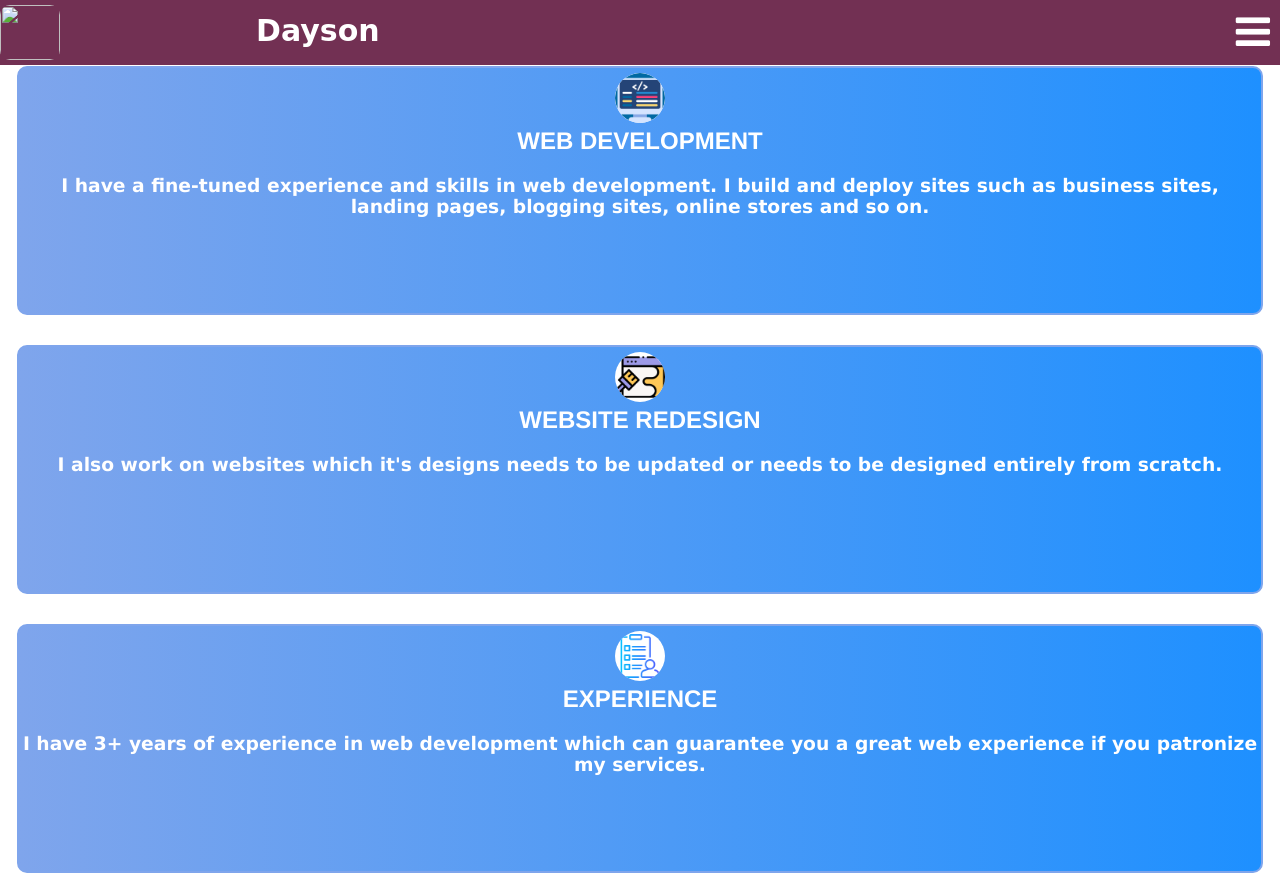
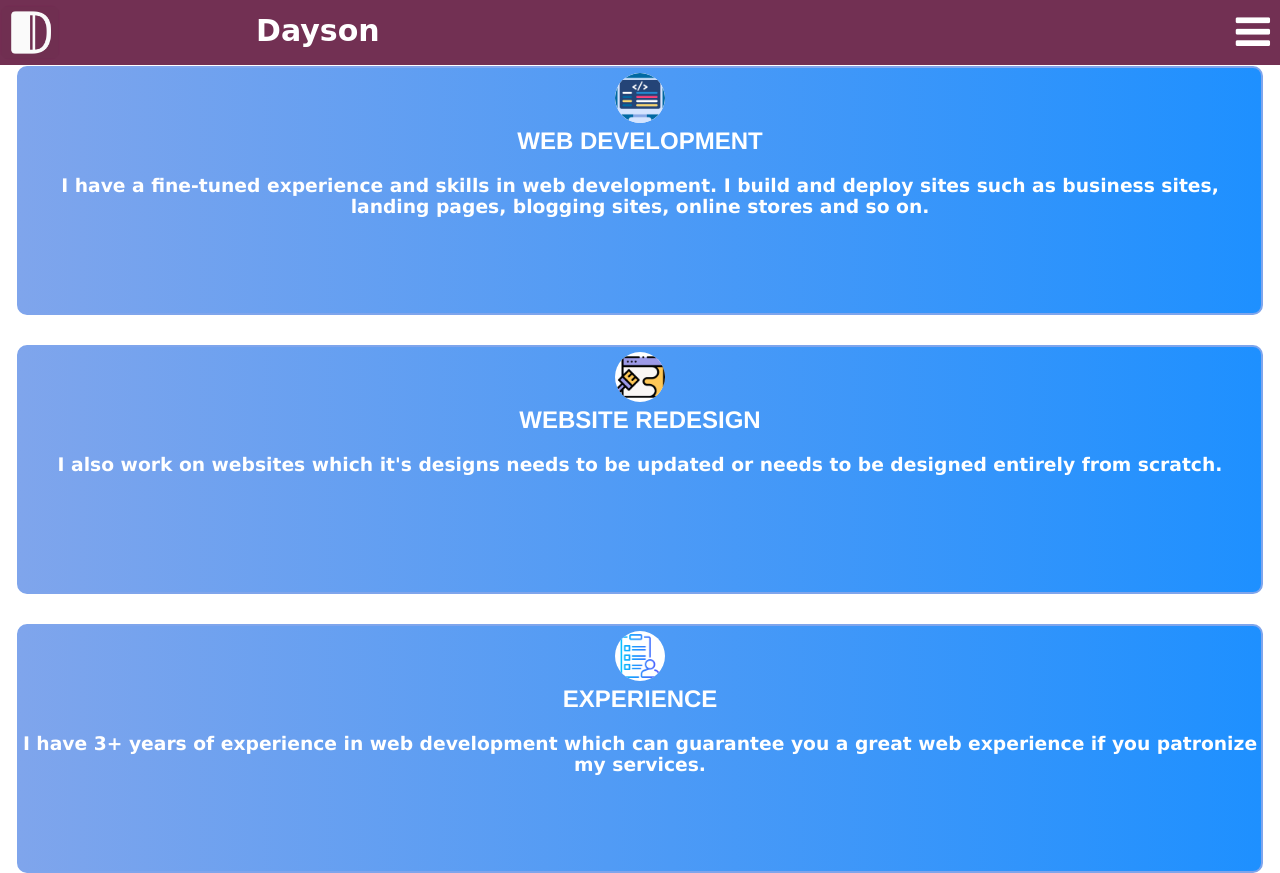
Before and after one commit to Dayson9/portfolio, a plain HTML site: page index.html in a window 1280 px wide. Shown: the top 873 px of the page. Drawn offline with Linux system fonts and the light colour scheme.

Commit message:
Update index.html

```diff
--- a/index.html
+++ b/index.html
@@ -75,7 +75,7 @@
 </div>
 </div>
 <div id="head">
- <img src="jg.jpg"/>
+ <img src="DaysonLogo.jpg"/>
  <h2 id="text">Dayson</h2>
  <i class="fa fa-bars" id="bar"></i>
 </div>
```
